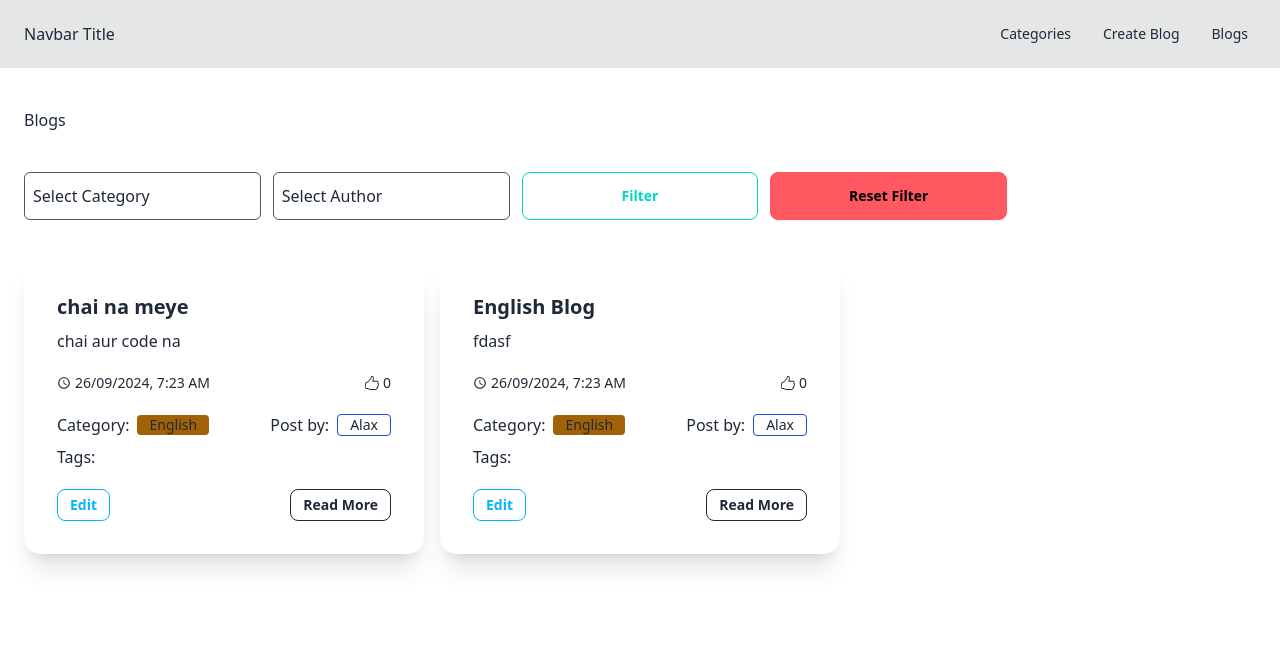
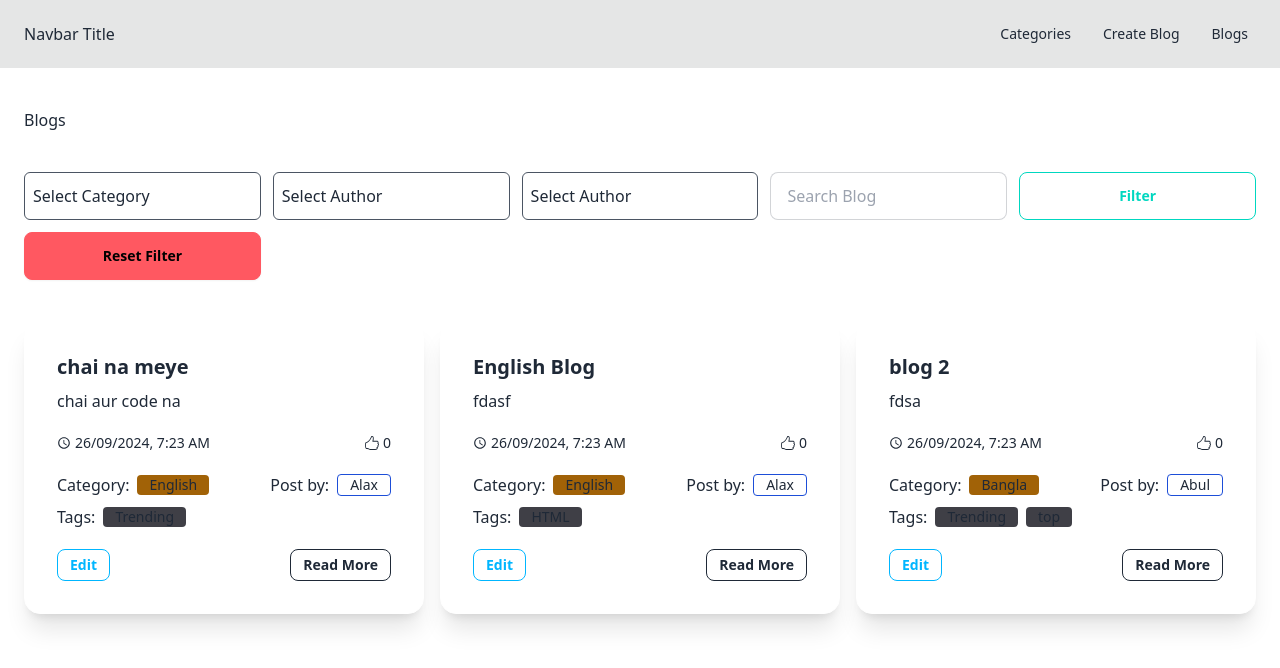
Before and after one commit to hmjuel78/advanced-blogging, a React (Vite) app: page /blogs in a window 1280 px wide. Shown: the top 668 px of the page. Built offline with nearby package versions, Linux system fonts and the light colour scheme; data requests are answered from the project's data file.

Commit message:
keyword search

```diff
--- a/db.json
+++ b/db.json
@@ -21,6 +21,18 @@
         2
       ],
       "id": 2
+    },
+    {
+      "authorId": 2,
+      "categoryId": 2,
+      "title": "blog 2",
+      "desc": "fdsa",
+      "lastModified": "2024-09-27T11:42:06.946Z",
+      "tags": [
+        1,
+        1727437324672
+      ],
+      "id": 3
     }
   ],
   "categories": [
@@ -53,6 +65,10 @@
     {
       "name": "HTML",
       "id": 2
+    },
+    {
+      "name": "top",
+      "id": 1727437324672
     }
   ],
   "comments": [
--- a/src/components/blog/BlogCard.jsx
+++ b/src/components/blog/BlogCard.jsx
@@ -24,7 +24,9 @@ const BlogCard = (props) => {
     }
 
     return (
-        <div className={`card bg-base-100 w-full shadow-xl border border-white`}>
+        <div className={`card bg-base-100 w-full shadow-xl border border-white
+
+        `}>
             <div className="card-body">
                 <h2 className="card-title">{blog.title}</h2>
                 <p>{blog.desc}</p>
--- a/src/features/blog/blogSlice.js
+++ b/src/features/blog/blogSlice.js
@@ -11,8 +11,30 @@ const initialState = {
 }
 
 export const blogFetch = createAsyncThunk('blog/blogFetch',
-    async () => {
-        const blogs = await fetch(BASE_URL)
+    async (filter) => {
+        let url = BASE_URL
+        if (filter) {
+            url = `${BASE_URL}?`
+
+            if (filter.categoryId !== null && filter.authorId !== null && filter.tagId !== null) {
+                url = `${url}categoryId=${filter.categoryId}&authorId=${filter.authorId}&tags=${filter.tagId}`
+            } else if (filter.categoryId !== null && filter.authorId !== null) {
+                url = `${url}categoryId=${filter.categoryId}&authorId=${filter.authorId}`
+            } else if (filter.categoryId !== null && filter.tagId !== null) {
+                url = `${url}categoryId=${filter.categoryId}&tags=${filter.tagId}`
+            } else if (filter.categoryId !== null) {
+                url = `${url}categoryId=${filter.categoryId}`
+            } else if (filter.authorId !== null) {
+                url = `${url}authorId=${filter.authorId}`
+            } else if (filter.tagId !== null) {
+                url = `${url}tags=${filter.tagId}`
+            }
+            // if (filter.searchKeyword !== '') {
+            //     url = `${url}title=${filter.searchKeyword}`
+            // }
+        }
+        const blogs = await fetch(url)
+        console.log(blogs)
         return blogs.json()
     }
 )
--- a/src/pages/Blogs.jsx
+++ b/src/pages/Blogs.jsx
@@ -4,26 +4,43 @@ import { useEffect, useState } from "react"
 import BlogCard from "../components/blog/BlogCard"
 import DropdownWithSearch from "../components/custom-dropdown-with-search/DropdownWithSearch"
 import { categoryFetch, categorySelector } from "../features/category/categorySlice"
-import { authorFetch, authorSelector } from "../features/author/authorSlice"
+import { authorByCatId, authorFetch, authorSelector } from "../features/author/authorSlice"
+import { tagFetch, tagSelector } from "../features/tags/tagSlice"
 
 const Blogs = () => {
     const initSelect = {
         categorySelect: null,
-        authorSelect: null
+        authorSelect: null,
+        tagSelect: null,
+        searchKeyword: ''
+
     }
     const [selectFilter, setSelectFilter] = useState(initSelect)
     const { blogs } = useSelector(blogSelector)
     const { categories } = useSelector(categorySelector)
-    const { authors } = useSelector(authorSelector)
+    const { authors, authorsByCat } = useSelector(authorSelector)
+    const { tags } = useSelector(tagSelector)
     const dispatch = useDispatch()
 
     const archiveSearchFilter = (e) => {
         e.preventDefault()
-        console.log('fdas====')
+        dispatch(blogFetch({
+            categoryId: selectFilter?.categorySelect?.id || null,
+            authorId: selectFilter?.authorSelect?.id || null,
+            tagId: selectFilter?.tagSelect?.id || null,
+            // title: selectFilter?.searchKeyword.toLowerCase() || ''
+
+        }))
     }
 
     const resetFilter = () => {
         setSelectFilter(initSelect)
+        dispatch(blogFetch({
+            categoryId: null,
+            authorId: null,
+            tagId: null,
+
+        }))
     }
     const categoryChangeHandle = (cat) => {
         setSelectFilter((selectFilter) => ({
@@ -37,18 +54,36 @@ const Blogs = () => {
             authorSelect: auth
         }))
     }
+    const tagChangeHandle = (tag) => {
+        setSelectFilter((selectFilter) => ({
+            ...selectFilter,
+            tagSelect: tag
+        }))
+    }
+    const searchKeywordHandle = (e) => {
+        setSelectFilter((selectFilter) => ({
+            ...selectFilter,
+            searchKeyword: e.target.value
+        }))
+    }
 
     useEffect(() => {
         dispatch(blogFetch())
         dispatch(categoryFetch())
         dispatch(authorFetch())
-    }, [])
+        dispatch(tagFetch())
+
+    }, [dispatch])
+
+    useEffect(() => {
+        dispatch(authorByCatId(selectFilter?.categorySelect?.id))
+    }, [selectFilter.categorySelect])
 
 
     return (
         <div className="max-w-7xl mx-auto m-10 px-6">
             <h2 className="mb-3">Blogs</h2>
-            <form onSubmit={archiveSearchFilter}>
+
             <div className="my-10 grid grid-cols-5 gap-3">
                 <DropdownWithSearch
                     isSearch={true}
@@ -66,10 +101,21 @@ const Blogs = () => {
                     mapKey="name"
                     selectPlaceholder="Select Author"
                 />
-                    <button type="submit" className="btn btn-outline btn-accent">Filter</button>
+                <DropdownWithSearch
+                    isSearch={true}
+                    dropDatas={tags}
+                    selectDropData={selectFilter.tagSelect}
+                    setSelectDropData={tagChangeHandle}
+                    mapKey="name"
+                    selectPlaceholder="Select Author"
+                />
+
+                <input onChange={searchKeywordHandle} value={selectFilter.searchKeyword} type="text" placeholder="Search Blog" className="input input-bordered w-full max-w-xs" />
+
+                <button onClick={archiveSearchFilter} type="submit" className="btn btn-outline btn-accent">Filter</button>
                 <button onClick={resetFilter} className="btn btn-error">Reset Filter</button>
             </div>
-            </form>
+
 
             <div className="grid sm:grid-cols-2 lg:grid-cols-3  gap-4">
                 {
```
Lines whose indentation alone changed are shown as unchanged.
